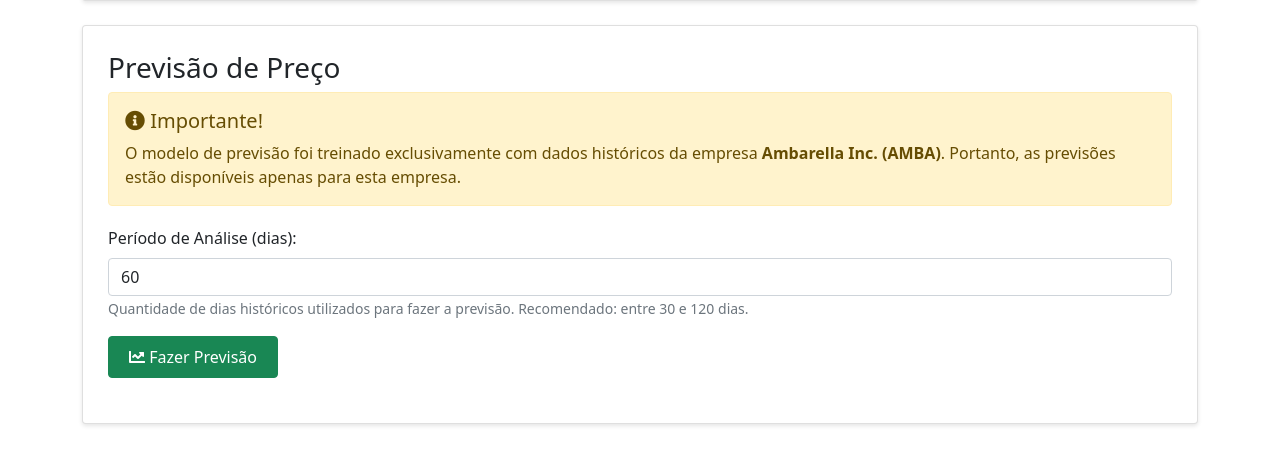
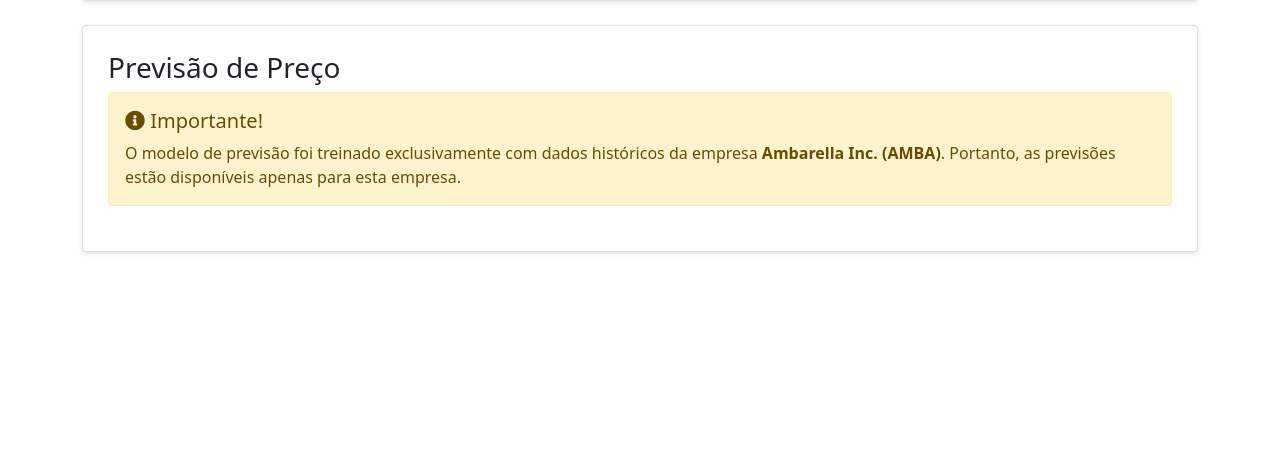
Before and after one commit to cleberdevs/lstm-previsao-fechamento-acoes, a Flask app: page / in a window 1280 px wide. Shown: the part 415-869 px from the top of the page. After the commit the page ends 669 px from the top, so only its background shows below. Run offline with Flask 3, Linux system fonts and the light colour scheme.

Commit message:
alt. form periodo analise

```diff
--- a/templates/index.html
+++ b/templates/index.html
@@ -133,7 +133,7 @@
                     Para realizar previsões, por favor, digite o ticker AMBA acima.
                 </div>
 
-                <form id="predictionForm" class="mb-3">
+<!--              <form id="predictionForm" class="mb-3">
                     <div class="form-group">
                         <label for="sequence_length" class="form-label">Período de Análise (dias):</label>
                         <input type="number"
@@ -151,7 +151,7 @@
                     <button type="submit" class="btn btn-success mt-3" id="predictButton">
                         <i class="fas fa-chart-line"></i> Fazer Previsão
                     </button>
-                </form>
+                </form>-->
 
                 <div class="loading-spinner" id="predictionLoading">
                     <i class="fas fa-spinner fa-2x"></i>
```
